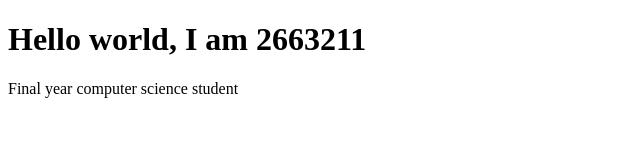
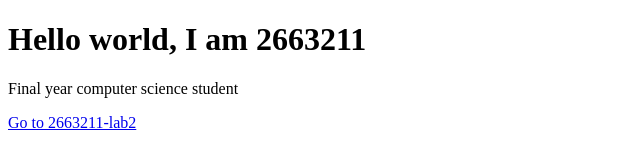
Before and after one commit to Mmakwena12/2663211-Sub, a plain HTML site: page index.html in a window 1280 px wide. Shown: the whole page, without its empty margins (0-640 px from the left). Drawn offline with Linux system fonts and the light colour scheme.

Commit message:
Linked index.html with 2663211-lab2.html

```diff
--- a/index.html
+++ b/index.html
@@ -6,5 +6,6 @@
     <body>
         <h1>Hello world, I am 2663211</h1>
         <p>Final year computer science student</p>
+        <a href="2663211-lab2.html">Go to 2663211-lab2</a>
     </body>
 </html>
```
